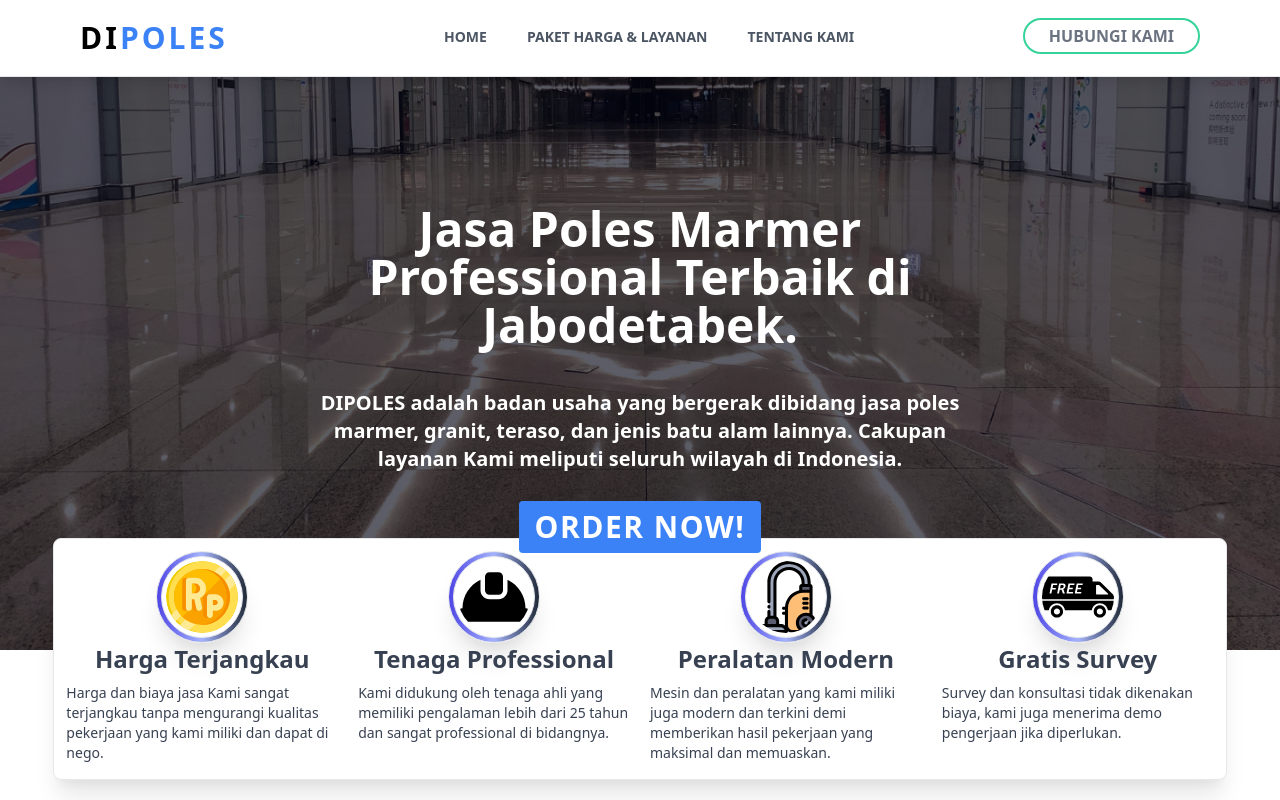
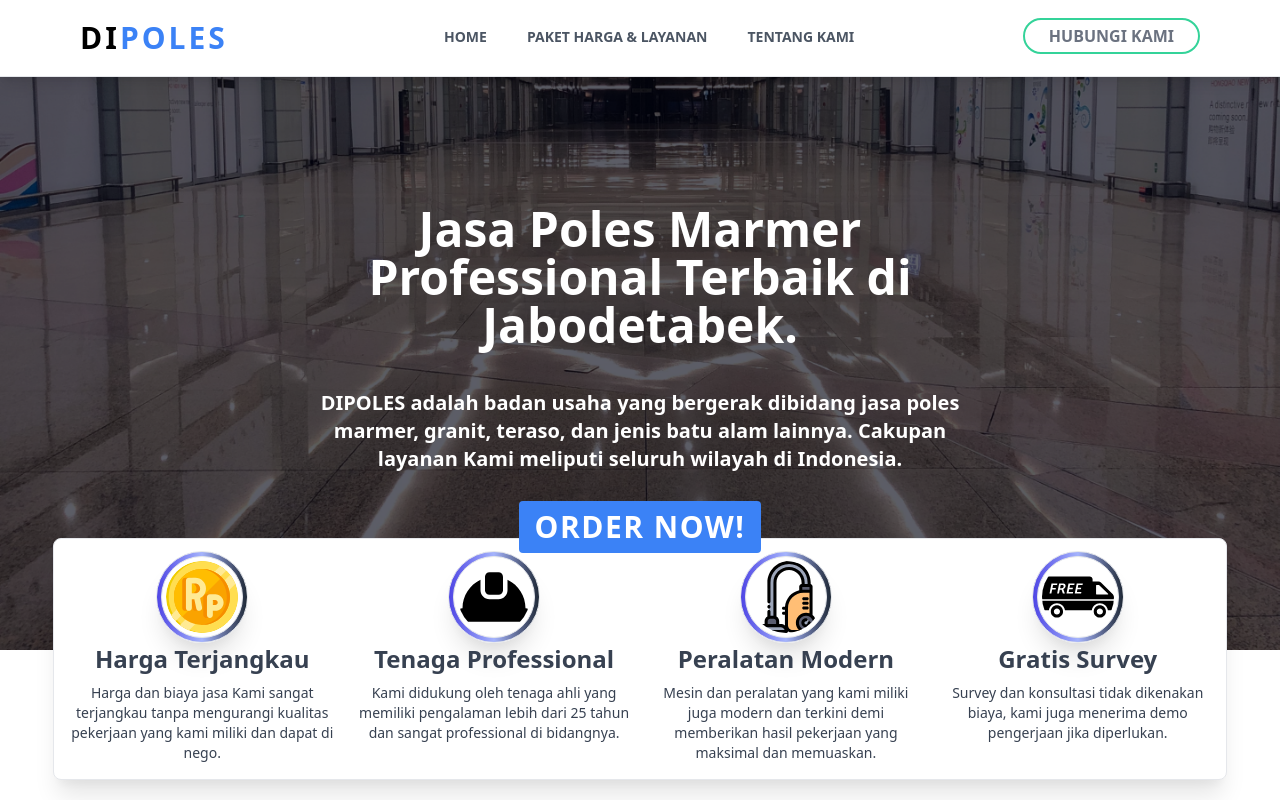
Before and after one commit to pay-bot/dipoles, a Next.js app: page / in a window 1280 px wide. Built offline with nearby package versions, Linux system fonts and the light colour scheme; what tailwindcss-aspect-ratio, tailwindcss-responsive-embed would draw is missing.

Commit message:
fix suhu miftah

```diff
--- a/components/PaketCard.js
+++ b/components/PaketCard.js
@@ -8,7 +8,7 @@ export default function PaketCard({ jenis, deskripsi, harga, image }) {
         <img src={image} className="shadow-xl mx-auto" />
         <div>
           <h3 className="text-center text-3xl font-semibold my-5 text-blue-600">{jenis}</h3>
-          <p className="text-md text-center">{deskripsi}</p>
+          <p className="text-md text-justify">{deskripsi}</p>
           <h3 className="text-center text-2xl font-semibold my-5 xl:border-0 lg:border-0 md:border-0 border-b-2 border-black p-1 ">{harga}</h3>
 
 
--- a/components/ReasonItem.js
+++ b/components/ReasonItem.js
@@ -10,7 +10,7 @@ export default function ReasonItem({ image, deskripsi, detail }) {
       </div>
       <div className=" ">
         <h3 className="text-gray-700 lg:text-2xl text-lg text-center font-semibold ">{deskripsi}</h3>
-        <p className="lg:text-md text-sm mt-2 text-gray-700 mb-1">{detail}</p>
+        <p className="lg:text-md text-center text-sm mt-2 text-gray-700 mb-1">{detail}</p>
       </div>
     </div>
   )
--- a/package.json
+++ b/package.json
@@ -25,5 +25,8 @@
     "postcss": "^8.2.10",
     "tailwindcss": "^2.1.1",
     "tailwindcss-responsive-embed": "^1.0.0"
-  }
+  },
+  "main": "index.js",
+  "repository": "https://github.com/pay-bot/dipoles.git",
+  "license": "MIT"
 }
```
Also changed, not shown: pages/index.js (+2 -7 lines), 2 other files (tests, documents, lock files or other folders).
